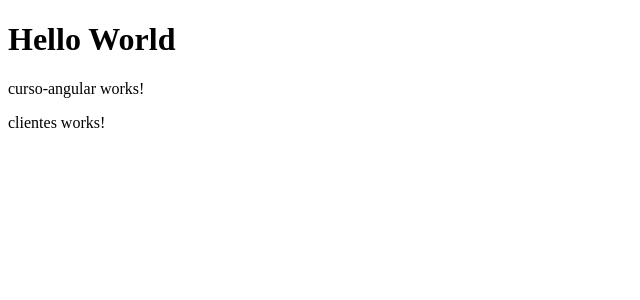
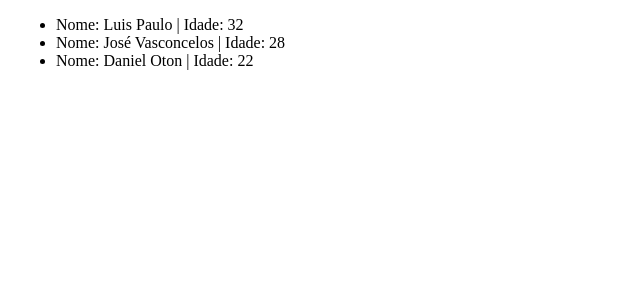
Before and after one commit to luispaulobrito/Fullstack-Angular-e-SpringBoot, an Angular app in the folder 01 - Projeto/clientes-app/: page / in a window 1280 px wide. Shown: the top 300 px of the page, without its empty margins (0-640 px from the left). Built offline with nearby package versions, Linux system fonts and the light colour scheme.

Commit message:
template html com array de nomes adicionado

```diff
--- a/01 - Projeto/clientes-app/src/app/app.component.html
+++ b/01 - Projeto/clientes-app/src/app/app.component.html
@@ -1,3 +1 @@
 <hello></hello>
-<app-curso-angular></app-curso-angular>
-<app-clientes></app-clientes>
--- /dev/null
+++ b/01 - Projeto/clientes-app/src/app/hello/hello.component.html
@@ -0,0 +1,16 @@
+<!DOCTYPE html>
+<html lang="en">
+<head>
+    <meta charset="UTF-8">
+    <meta http-equiv="X-UA-Compatible" content="IE=edge">
+    <meta name="viewport" content="width=device-width, initial-scale=1.0">
+    <title>Document</title>
+</head>
+<body>
+    <ul>
+        <li *ngFor="let cliente of clientes">
+            Nome: {{cliente.nome}} | Idade: {{cliente.idade}}
+        </li>
+    </ul>
+</body>
+</html>
--- a/01 - Projeto/clientes-app/src/app/hello/hello.component.ts
+++ b/01 - Projeto/clientes-app/src/app/hello/hello.component.ts
@@ -2,10 +2,23 @@ import { Component } from "@angular/core";
 
 @Component({
     selector: 'hello',
-    template: `
-        <h1>Hello World</h1>
-    `,
+    templateUrl: './hello.component.html'
 })
 export class HelloComponent{
 
+    clientes : Cliente[];
+
+    constructor(){
+        let luis = new Cliente('Luis Paulo',32);
+        let jose = new Cliente('José Vasconcelos',28);
+        let dani = new Cliente('Daniel Oton', 22);
+        this.clientes = [luis, jose, dani];
+    }
 }
+
+class Cliente {
+    constructor(
+      public nome: string,
+      public idade: number
+    ){}
+}
```
